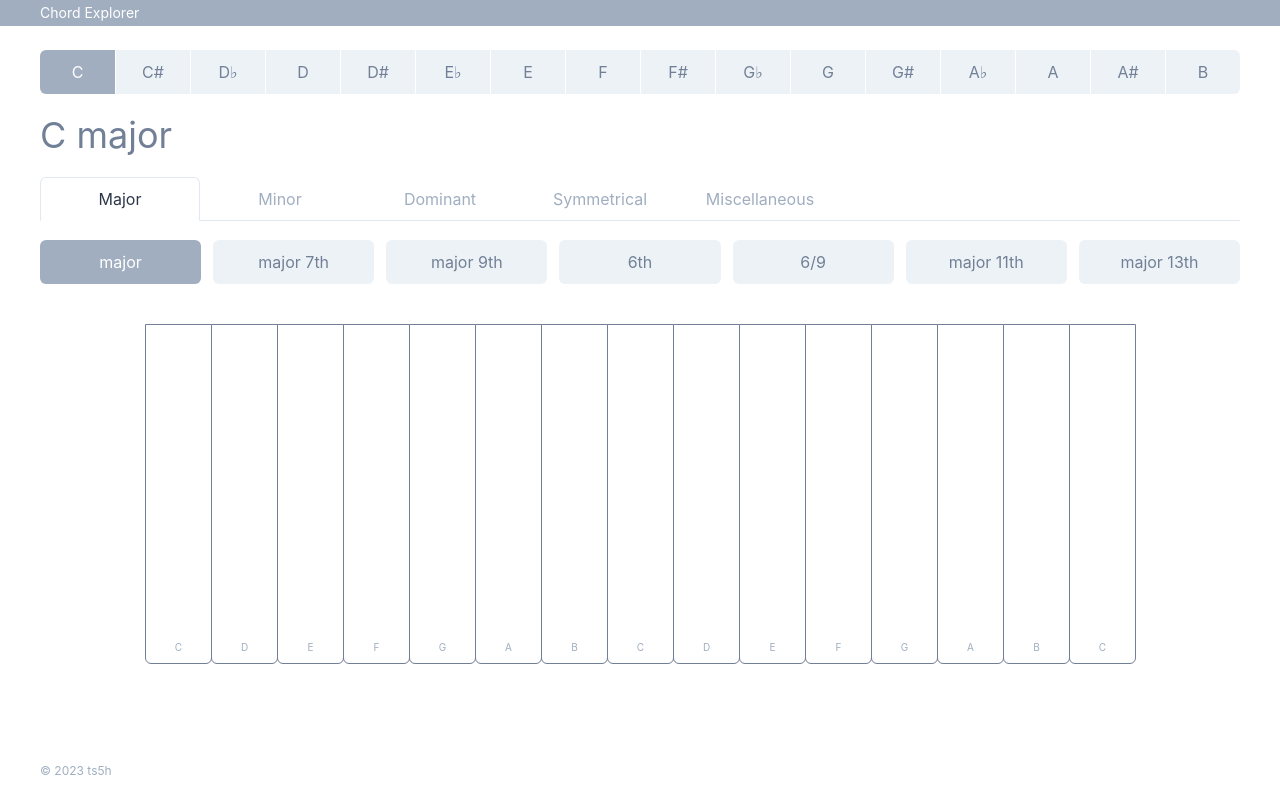
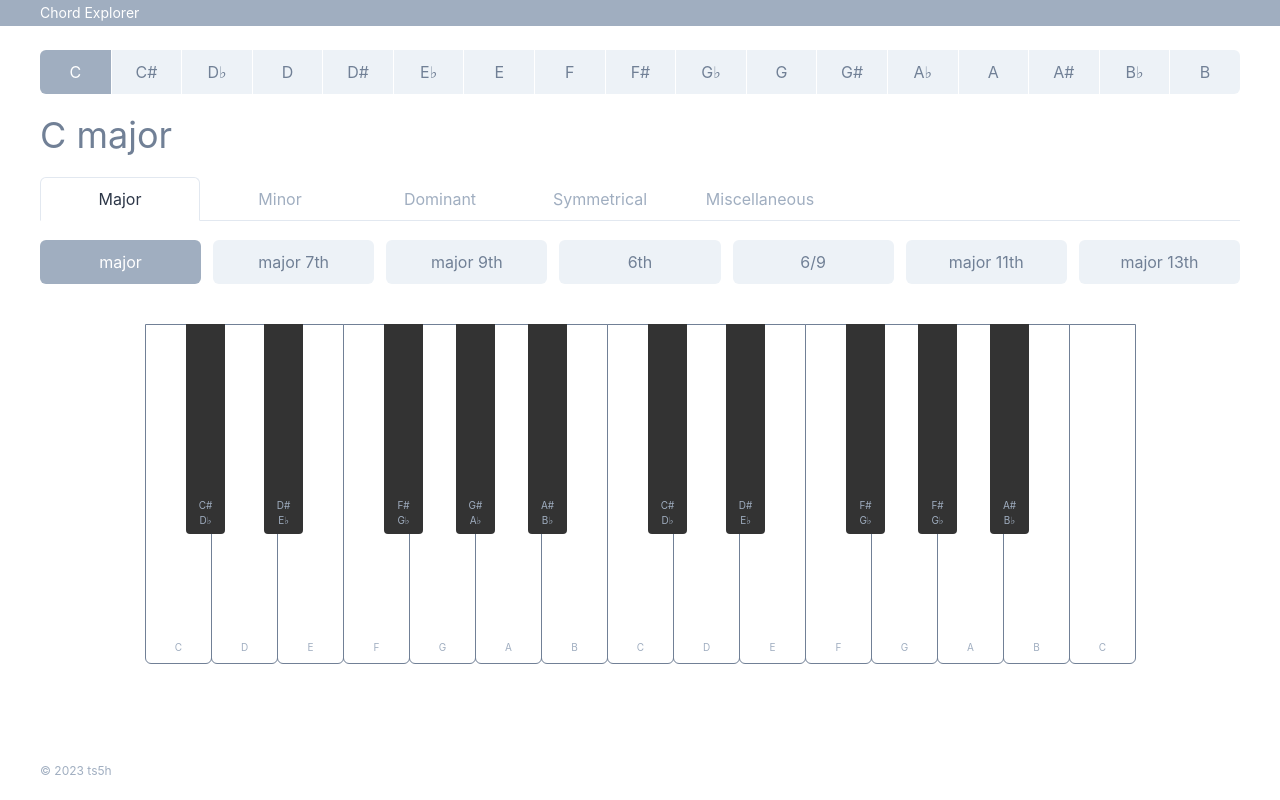
Before and after one commit to ts5h/chord_explorer, a React (Create React App) app: page /c/major in a window 1280 px wide. Built offline with nearby package versions, Linux system fonts and the light colour scheme.

Commit message:
Add black key layouts
- Adjust positions

```diff
--- /dev/null
+++ b/src/components/Keys/Black/index.tsx
@@ -0,0 +1,33 @@
+import React, { FC } from "react";
+import { Flex, Text, VStack } from "@chakra-ui/react";
+
+type Props = {
+  labels: string[];
+  left: string;
+};
+
+export const BlackKey: FC<Props> = ({ labels, left }) => {
+  return (
+    <Flex
+      pos="absolute"
+      w="39px"
+      h="210px"
+      left={left}
+      top={0}
+      justify="center"
+      align="end"
+      pb={1.5}
+      bgColor="#333"
+      borderBottomRadius="base"
+      onClick={() => {}}
+    >
+      <VStack spacing={0}>
+        {labels.map((label) => (
+          <Text key={label} fontSize="2xs" color="gray.400">
+            {label}
+          </Text>
+        ))}
+      </VStack>
+    </Flex>
+  );
+};
--- a/src/components/Keys/White/index.tsx
+++ b/src/components/Keys/White/index.tsx
@@ -16,7 +16,7 @@ export const WhiteKey: FC<Props> = ({ label }) => {
       borderBottomRadius="md"
       justify="center"
       align="end"
-      p={2}
+      pb={2}
       mr="-1px"
       onClick={() => {}}
     >
--- a/src/components/Keys/index.tsx
+++ b/src/components/Keys/index.tsx
@@ -1,6 +1,7 @@
 import React, { FC } from "react";
 import { HStack } from "@chakra-ui/react";
 import { WhiteKey } from "~/components/Keys/White";
+import { BlackKey } from "~/components/Keys/Black";
 
 export const Keys: FC = () => {
   return (
@@ -21,6 +22,16 @@ export const Keys: FC = () => {
         <WhiteKey label="A" />
         <WhiteKey label="B" />
         <WhiteKey label="C" />
+        <BlackKey labels={["C#", "D♭"]} left="41px" />
+        <BlackKey labels={["D#", "E♭"]} left="119px" />
+        <BlackKey labels={["F#", "G♭"]} left="239px" />
+        <BlackKey labels={["G#", "A♭"]} left="311px" />
+        <BlackKey labels={["A#", "B♭"]} left="383px" />
+        <BlackKey labels={["C#", "D♭"]} left="503px" />
+        <BlackKey labels={["D#", "E♭"]} left="581px" />
+        <BlackKey labels={["F#", "G♭"]} left="701px" />
+        <BlackKey labels={["F#", "G♭"]} left="773px" />
+        <BlackKey labels={["A#", "B♭"]} left="845px" />
       </HStack>
     </HStack>
   );
--- a/src/components/Nav/Scales/RadioCard/index.tsx
+++ b/src/components/Nav/Scales/RadioCard/index.tsx
@@ -13,7 +13,7 @@ export const RadioCard: FC<Props> = (props) => {
   const checkbox = getRadioProps();
 
   return (
-    <Box as="label" w="17%">
+    <Box as="label" w="calc(100% / 17)">
       <input {...input} />
       <Box
         {...checkbox}
--- a/src/vo/Scales/index.ts
+++ b/src/vo/Scales/index.ts
@@ -19,5 +19,6 @@ export const scales: Scale[] = [
   { label: "A♭", value: "a-flat" },
   { label: "A", value: "a" },
   { label: "A#", value: "a-sharp" },
+  { label: "B♭", value: "b-flat" },
   { label: "B", value: "b" },
 ];
```
